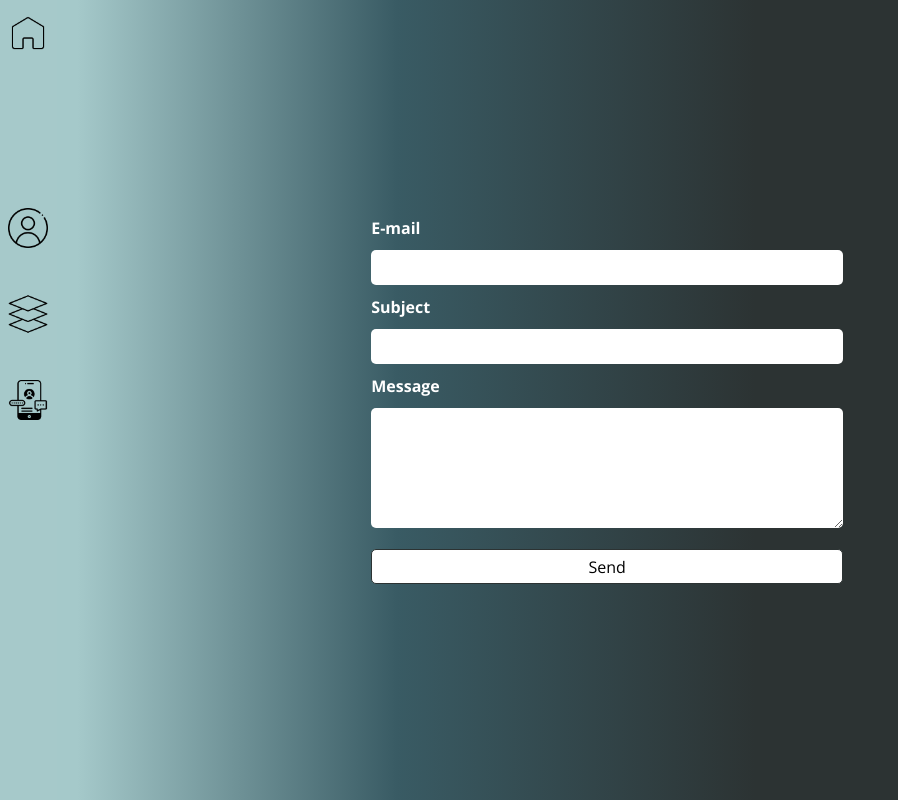
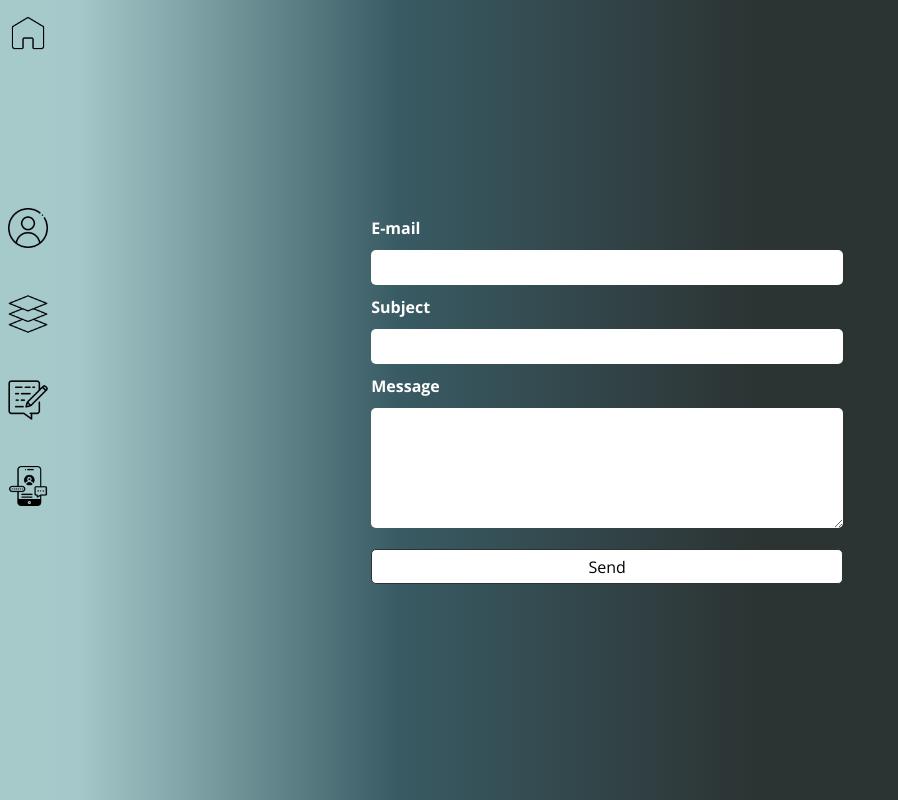
Before and after one commit to yazanismail1/portfolio-frontend, a React (Create React App) app: page /contactMe in a window 1280 px wide. Shown: the whole page, without its empty margins (0-898 px from the left). Built offline with nearby package versions, Linux system fonts and the light colour scheme.

Commit message:
feat: added blog in the header

```diff
--- a/src/Components/Header.js
+++ b/src/Components/Header.js
@@ -19,6 +19,7 @@ class Header extends React.Component {
   <Nav id="items">
     <Nav.Link ><Link className="navitems aboutMe" to="/aboutMe"><img title="About Me" src={require("../img/user.png")}/></Link></Nav.Link>
     <Nav.Link ><Link className="navitems" to="/myWork"><img title="My Work" src={require("../img/layer.png")}/></Link></Nav.Link>
+    <Nav.Link ><Link className="navitems" to="/blog"><img title="Blog" src={require("../img/blogger.png")}/></Link></Nav.Link>
     <Nav.Link ><Link className="navitems contactMe" to="/contactMe"><img title="Contact Me" src={require("../img/user (1).png")}/></Link></Nav.Link>
   </Nav>
 </Navbar>
```
Also changed, not shown: src/img/blogger.png (added).
